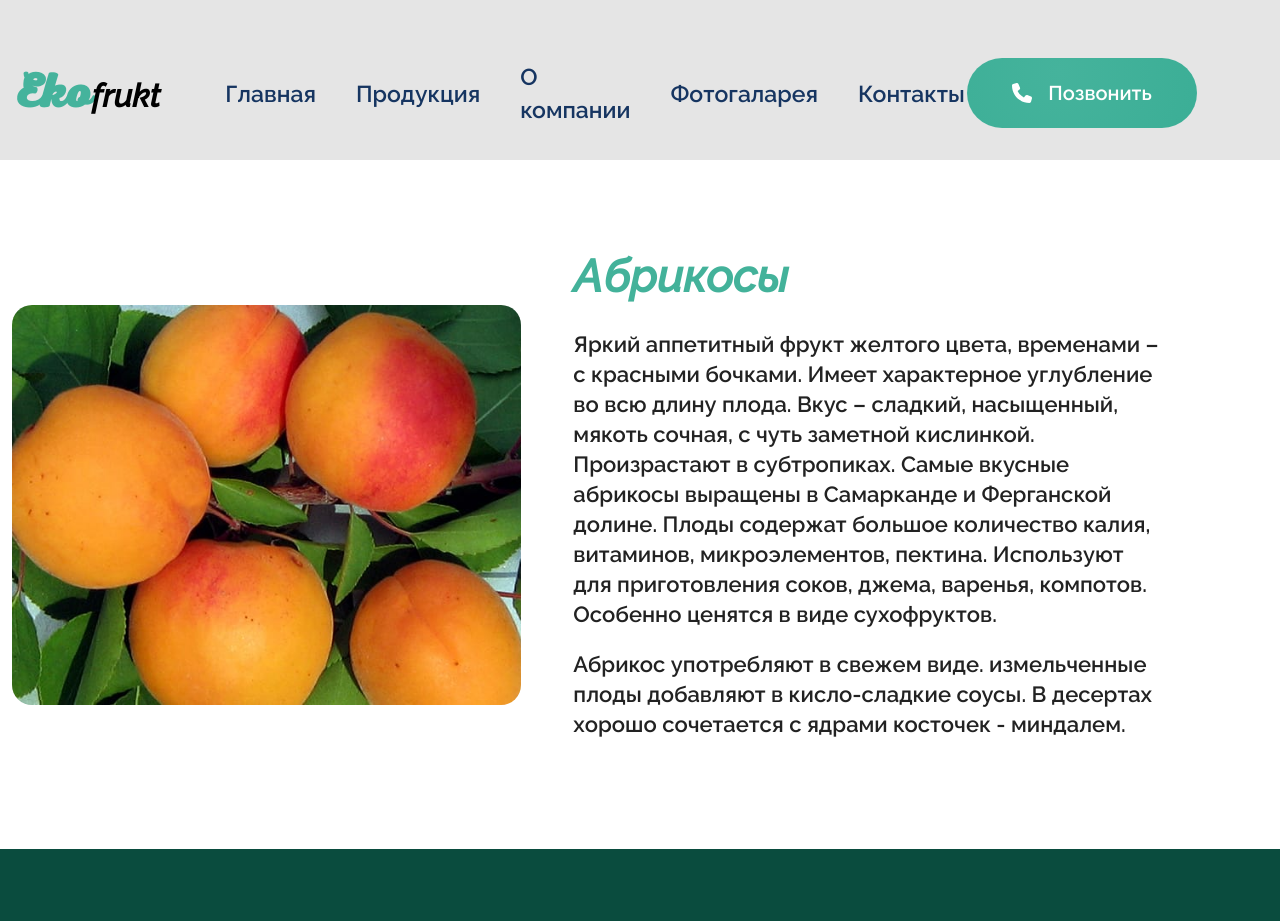
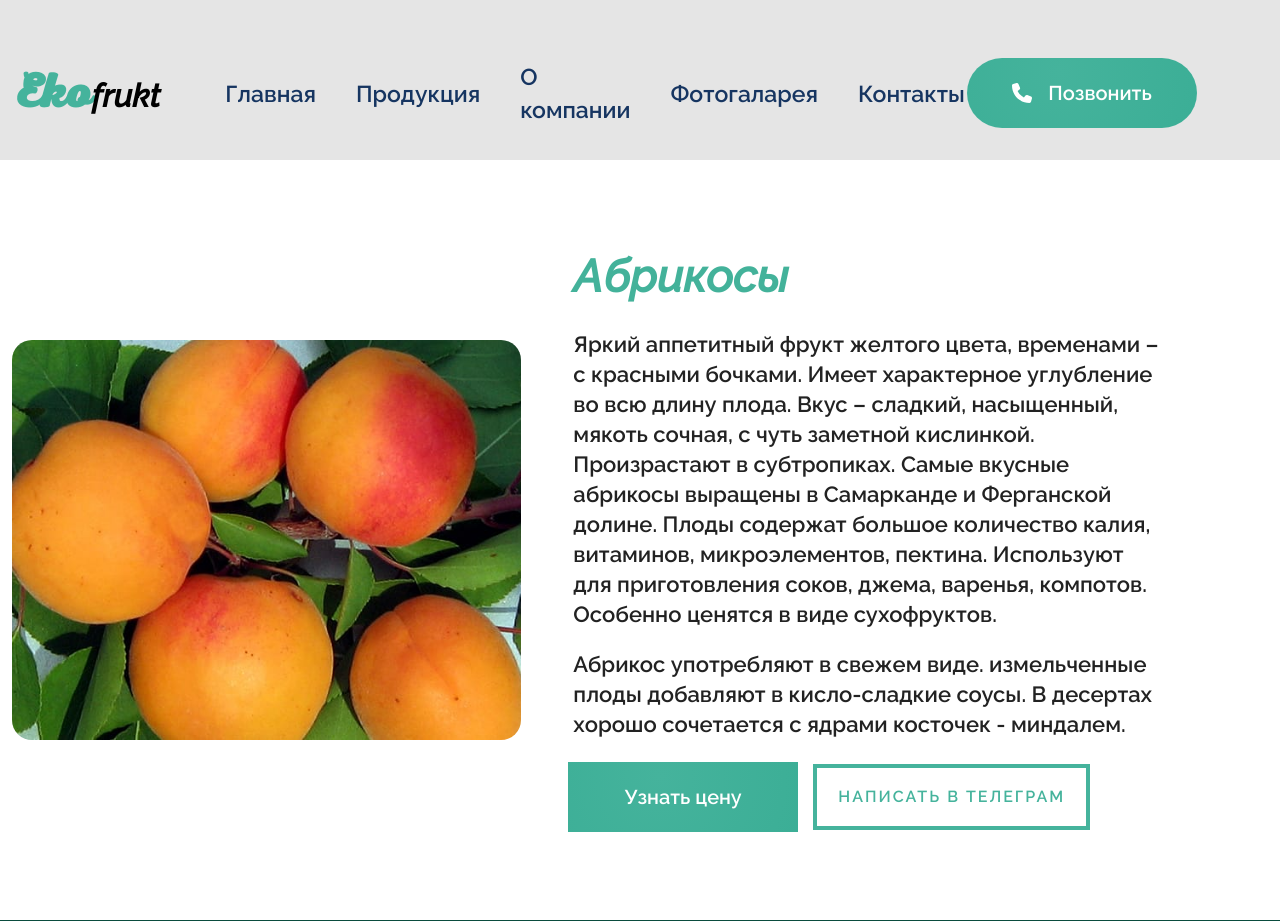
Before and after one commit to 7Davronbek/app-suxofruits-client, a React (Create React App) app: page /see-catalog/1 in a window 1280 px wide. Shown: the top 921 px of the page. Built offline with nearby package versions, Linux system fonts and the light colour scheme.

Commit message:
suxofruits

```diff
--- a/src/components/Footer.jsx
+++ b/src/components/Footer.jsx
@@ -13,7 +13,6 @@ const Footer = () => {
                                 <a target="_blank" rel="noreferrer" href='https://t.me/uavsoffice/' className=""> <i className="icon icon-tg"></i></a>
                                 <a target="_blank" rel="noreferrer" href='https://www.instagram.com/ekofrukt.uz/' className=""><i className="icon cursor mx-3 icon-insta"></i></a>
                                 <a target="_blank" rel="noreferrer" href='https://www.facebook.com/profile.php?id=100009057463429' className=""><i className="icon cursor icon-fb"></i></a>
-
                             </div>
                         </div>
 
--- a/src/pages/SeeCatalog.jsx
+++ b/src/pages/SeeCatalog.jsx
@@ -48,6 +48,29 @@ const SeeCatalog = () => {
                                         <h2 className="bold"> Абрикосы</h2>
                                         <h5>Яркий аппетитный фрукт желтого цвета, временами – с красными бочками. Имеет характерное углубление во всю длину плода. Вкус – сладкий, насыщенный, мякоть сочная, с чуть заметной кислинкой. Произрастают в субтропиках. Самые вкусные абрикосы выращены в Самарканде и Ферганской долине. Плоды содержат большое количество калия, витаминов, микроэлементов, пектина. Используют для приготовления соков, джема, варенья, компотов. Особенно ценятся в виде сухофруктов.</h5>
                                         <h5>Абрикос употребляют в свежем виде. измельченные плоды добавляют в кисло-сладкие соусы. В десертах хорошо сочетается с ядрами косточек - миндалем.</h5>
+
+                                        <div className="btnWrap">
+                                            <a target="_blank" rel="noreferrer" href='tel: +998998190007' className='btnGradient2'>Узнать цену</a>
+
+                                            <a target="_blank" rel="noreferrer" href='https://t.me/uavsoffice/'>
+                                                <button className="c-button c-button--gooey"> Написать в телеграм
+                                                    <div className="c-button__blobs">
+                                                        <div></div>
+                                                        <div></div>
+                                                        <div></div>
+                                                    </div>
+                                                </button>
+                                                <svg style={{ display: "block", height: 0, width: 0 }} version="1.1" xmlns="http://www.w3.org/2000/svg">
+                                                    <defs>
+                                                        <filter id="goo">
+                                                            <feGaussianBlur result="blur" stdDeviation="10" in="SourceGraphic"></feGaussianBlur>
+                                                            <feColorMatrix result="goo" values="1 0 0 0 0  0 1 0 0 0  0 0 1 0 0  0 0 0 18 -7" mode="matrix" in="blur"></feColorMatrix>
+                                                            <feBlend in2="goo" in="SourceGraphic"></feBlend>
+                                                        </filter>
+                                                    </defs>
+                                                </svg>
+                                            </a>
+                                        </div>
                                     </div>
                                 </div>
                             </div>
--- a/src/sass/main.scss
+++ b/src/sass/main.scss
@@ -1349,6 +1349,26 @@ html {
             padding: 90px 0;
             background-color: #fff;
 
+            .btnWrap {
+                display: flex;
+                align-items: center;
+                margin-top: 25px;
+
+                .btnGradient2 {
+                    margin: 0;
+                    margin-right: 20px;
+                    border-radius: 0 !important;
+
+                    &::before {
+                        border-radius: 0 !important;
+                    }
+                }
+
+                a {
+                    font-weight: 600;
+                }
+            }
+
             h2 {
                 font-size: 45px;
                 color: #43b29a;
@@ -1826,3 +1846,72 @@ html {
 //     z-index: 99999;
 //     top: 0;
 // }
+
+/* From uiverse.io */
+.c-button {
+    color: #000;
+    font-weight: 700;
+    font-size: 16px;
+    text-decoration: none;
+    padding: 17px 21px;
+    cursor: pointer;
+    display: inline-block;
+    vertical-align: middle;
+    position: relative;
+    z-index: 1;
+    background-color: #fff;
+}
+
+.c-button--gooey {
+    color: $main;
+    text-transform: uppercase;
+    letter-spacing: 2px;
+    border: 4px solid $main;
+    border-radius: 0;
+    position: relative;
+    transition: all 700ms ease;
+}
+
+.c-button--gooey .c-button__blobs {
+    height: 100%;
+    filter: url(#goo);
+    overflow: hidden;
+    position: absolute;
+    top: 0;
+    left: 0;
+    bottom: -3px;
+    right: -1px;
+    z-index: -1;
+}
+
+.c-button--gooey .c-button__blobs div {
+    background-color: $main;
+    width: 34%;
+    height: 100%;
+    border-radius: 100%;
+    position: absolute;
+    transform: scale(1.4) translateY(125%) translateZ(0);
+    transition: all 700ms ease;
+}
+
+.c-button--gooey .c-button__blobs div:nth-child(1) {
+    left: -5%;
+}
+
+.c-button--gooey .c-button__blobs div:nth-child(2) {
+    left: 30%;
+    transition-delay: 60ms;
+}
+
+.c-button--gooey .c-button__blobs div:nth-child(3) {
+    left: 66%;
+    transition-delay: 25ms;
+}
+
+.c-button--gooey:hover {
+    color: #fff;
+}
+
+.c-button--gooey:hover .c-button__blobs div {
+    transform: scale(1.4) translateY(0) translateZ(0);
+}
```
